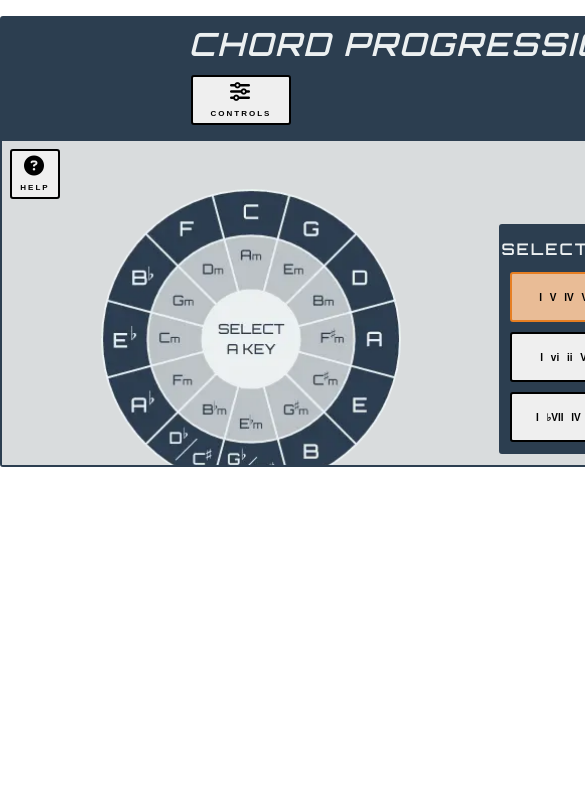
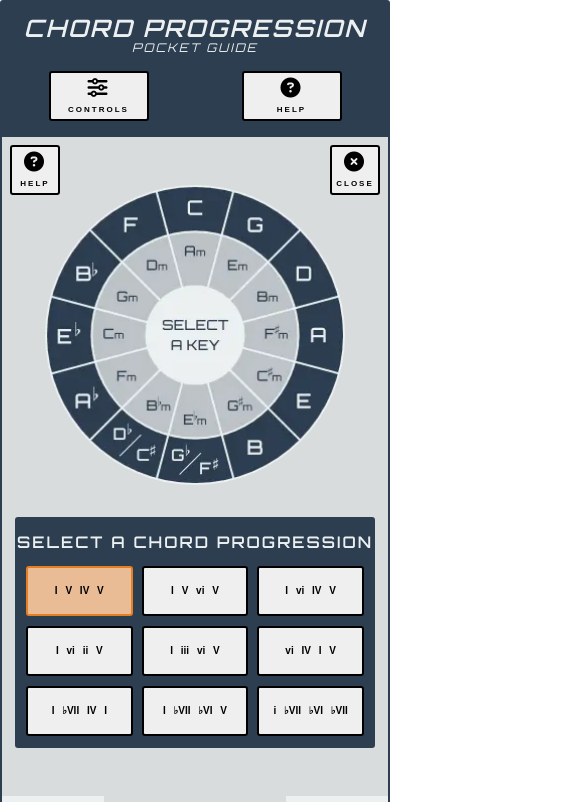
Before and after one commit to PhantomPWR/chord-progression-pocket-guide, a plain HTML site: page index.html in a window 390 px wide. Both pictures are taken after a click on the button "CONTROLS". Shown: the top 802 px of the page, 585 px wide, since content can reach past the window. Drawn offline with Linux system fonts and the light colour scheme.

Commit message:
Add mobile styling for drawer content & display area

```diff
--- a/assets/css/styles.css
+++ b/assets/css/styles.css
@@ -6,6 +6,7 @@ RESET
 
 UTILITIES
    - Hover & Active States
+   - Sliding Drawer Container
 
 TYPOGRAPHY & COLOURS
 
@@ -67,7 +68,7 @@ button.active {
     background-color: #e9bc96;
 }
 
-/* Sliding Drawer Containers */
+/* Sliding Drawer Container */
 
 .drawer,
 .drawer.in {
@@ -78,11 +79,12 @@ button.active {
     left: -100%;
     width: 100%;
     max-width: 960px;
-    z-index: 2;
+    z-index: -1;
 }
 
 .drawer.in {
     left: 0;
+    z-index: 2;
 }
 
 
@@ -148,6 +150,7 @@ main,
     font-size: 2rem;
 }
 
+.help-content,
 .control-area {
     background-color: #d9dcdd;
 }
@@ -223,7 +226,7 @@ ul.fret4 {
 
 main {
     margin: 1em auto;
-    overflow: hidden;
+    overflow-x: hidden;
     position: relative;
     width: 960px;
 }
@@ -268,6 +271,10 @@ main {
 
 .close-btn {
     right: 1em;
+}
+
+.help-content {
+    position: absolute;
 }
 
 .site-title {
@@ -395,6 +402,43 @@ figure,
     width: 100px;
 }
 
+.mobile-phone main {
+    margin-top: 0;
+}
+
 .mobile-phone #controls {
     display: none;
+    flex-direction: column;
 }
+
+
+/* -- Media Queries -- */
+
+/* Phone (Portrait) */
+@media (max-width: 414px) {
+
+    main {
+        width: 100%;
+    }
+
+    #mobileHeader .site-title {
+        font-size: 2.4rem;
+    }
+
+    #mobileHeader .site-title span {
+        display: block;
+    }
+
+    .chord-progression-container {
+        margin-top: 2em;
+    }
+
+    .display-area {
+        flex-direction: column;
+    }
+
+    .display-area figure:not(:first-child) {
+        margin-top: 2em;
+    }
+
+}
```
